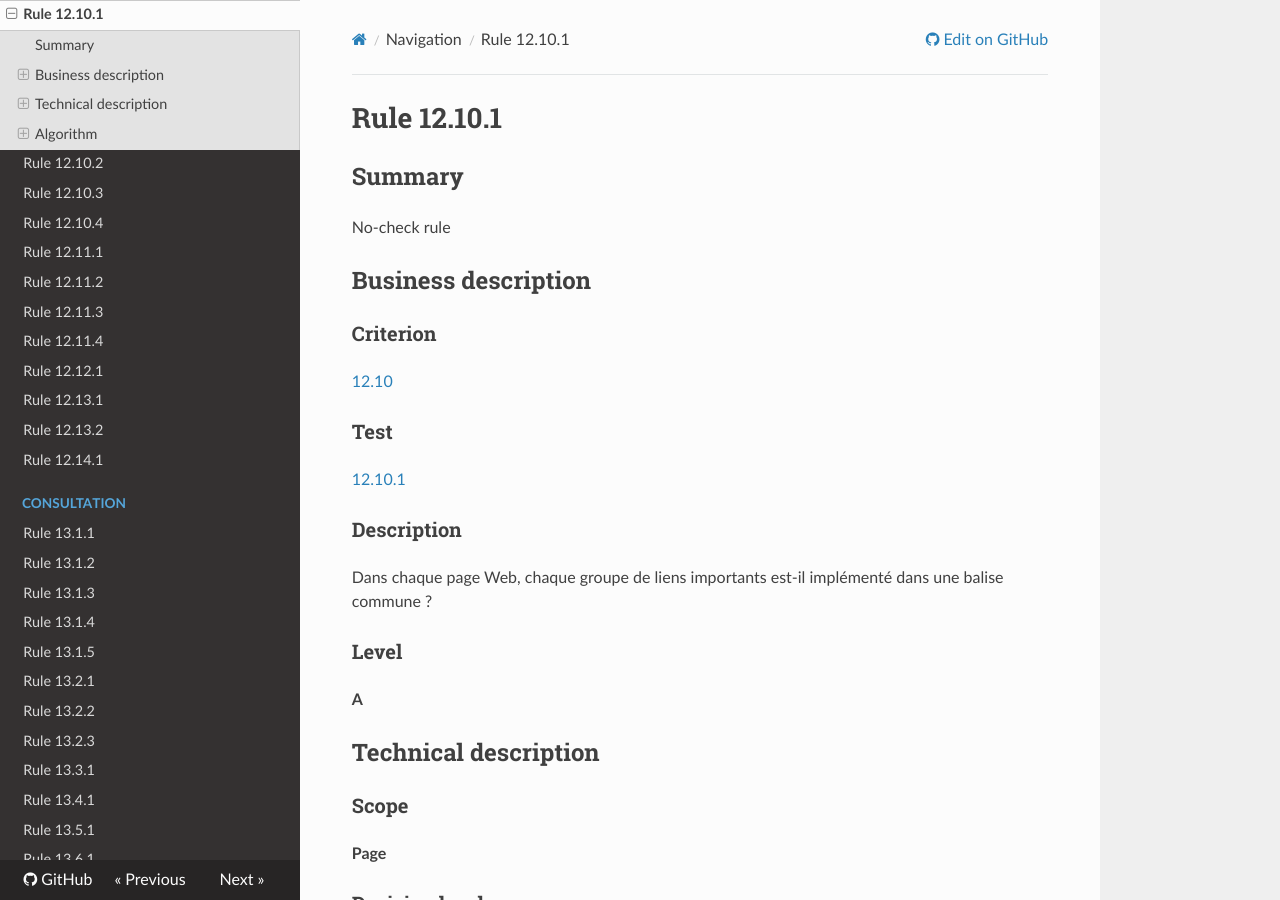
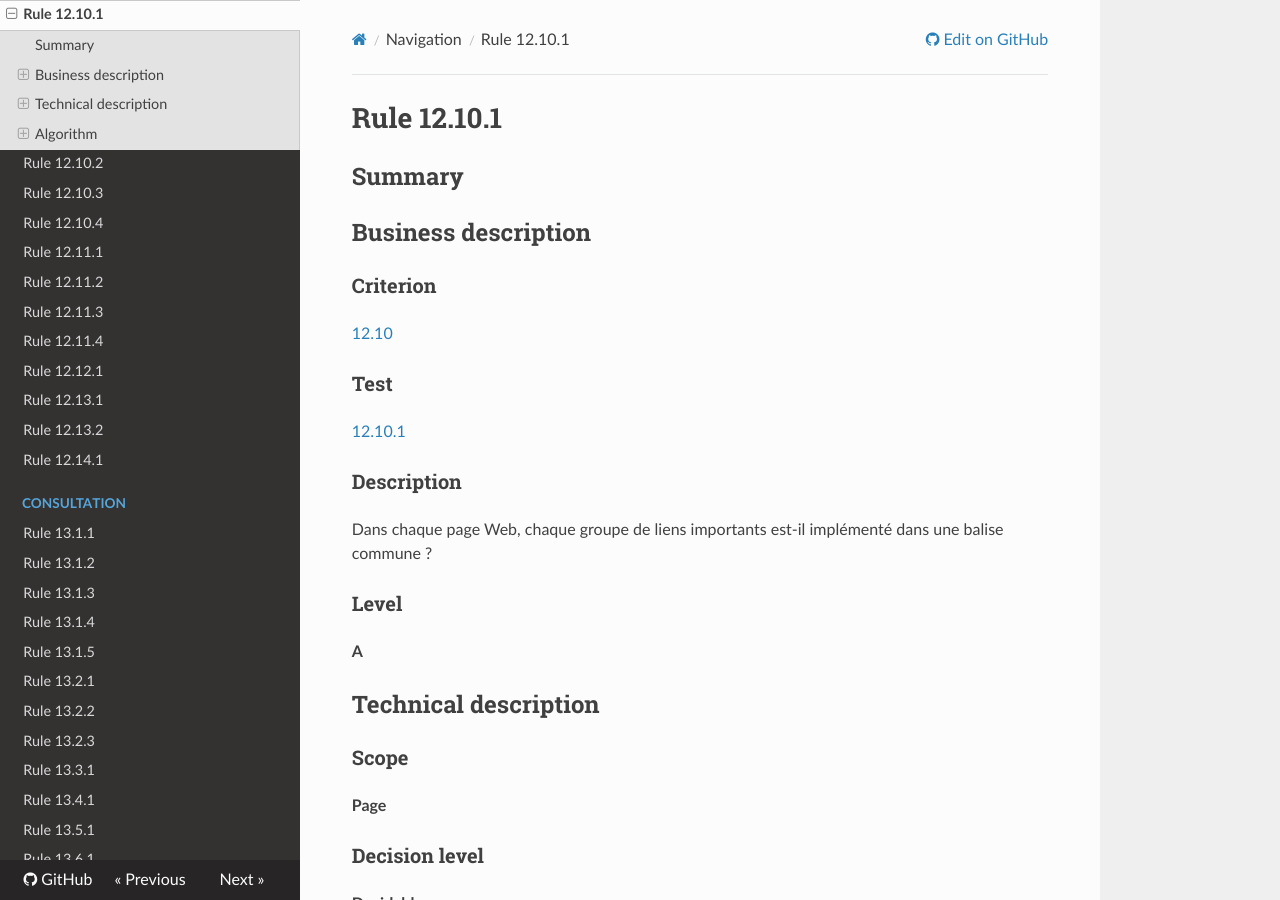
Before and after one commit to Tanaguru/RGAA3-2016, an MkDocs documentation site: the page built from docs/Rule-12-10-1.md, in a window 1280 px wide and 900 px high. Built offline with MkDocs 1.6.1, drawn with Linux system fonts in a browser that asks for light colours; nearby versions of some CDN libraries; old or Windows-style settings are respelled for this version of MkDocs.

```diff
--- a/docs/Rule-12-10-1.md
+++ b/docs/Rule-12-10-1.md
@@ -2,7 +2,6 @@
 
 ## Summary
 
-No-check rule
 
 ## Business description
 
```
Also changed, not shown: docs/Rule-12-10-2.md (+0 -1 lines).
